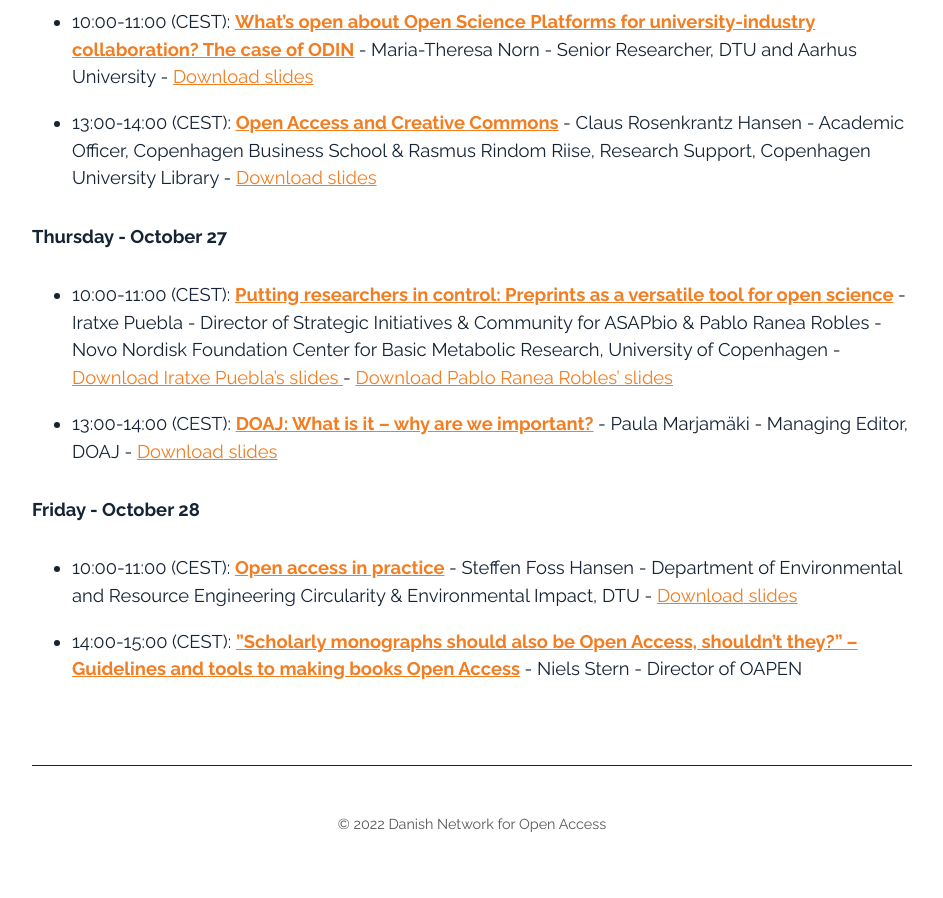
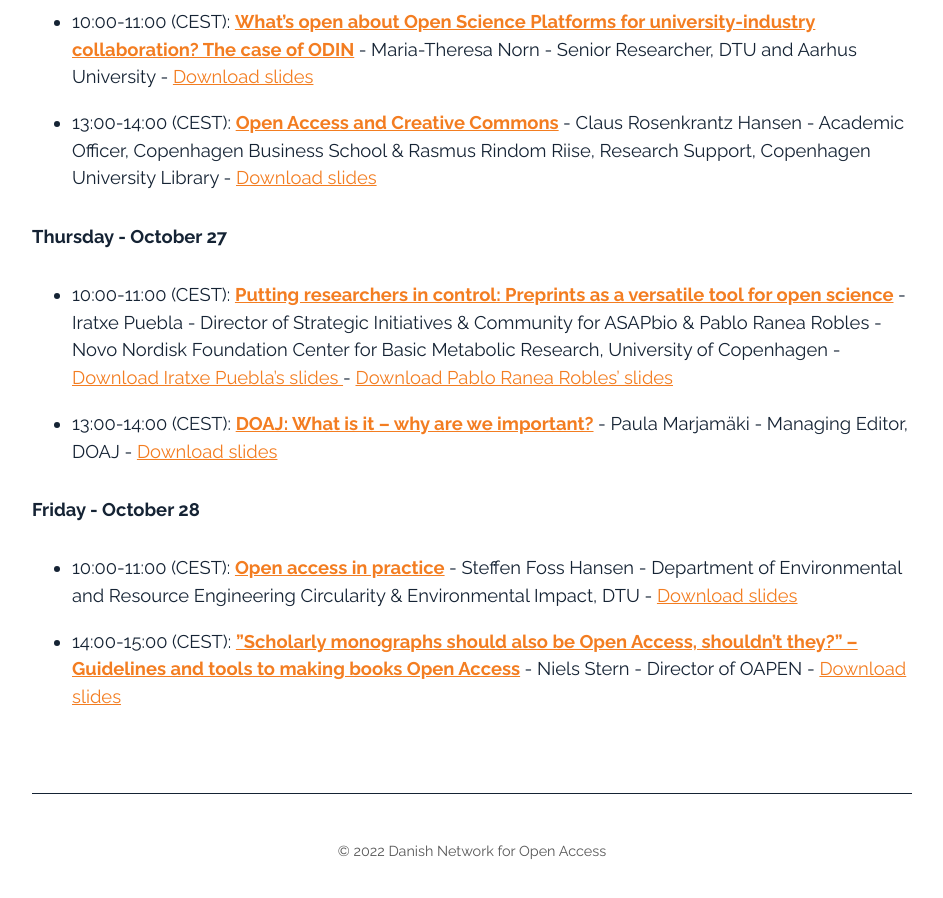
Before and after one commit to openaccess-dk/openaccess-dk.github.io, a Jekyll site: the page built from oaw2022.md, in a window 1280 px wide and 900 px high, scrolled down 2249 px. Shown: the whole window, without its empty margins (168-1111 px from the left). Built offline with Jekyll 4.4.1, drawn with Linux system fonts in a browser that asks for light colours; before the commit the page ends 3122 px from its top, so only the background shows below that.

Commit message:
Update oaw2022.md

```diff
--- a/oaw2022.md
+++ b/oaw2022.md
@@ -57,4 +57,4 @@
 ##### Friday - October 28
 - 10:00-11:00 (CEST): <b>[Open access in practice](https://openaccess.dk/oaw2022/friday01) </b> - Steffen Foss Hansen - Department of Environmental and Resource Engineering Circularity & Environmental Impact, DTU - <a href="https://sid.erda.dk/share_redirect/buiaEf5Flv" target="_blank"> Download slides </a>
 
-- 14:00-15:00 (CEST): <b>[”Scholarly monographs should also be Open Access, shouldn’t they?” – Guidelines and tools to making books Open Access](https://openaccess.dk/oaw2022/friday02) </b> - Niels Stern - Director of OAPEN
+- 14:00-15:00 (CEST): <b>[”Scholarly monographs should also be Open Access, shouldn’t they?” – Guidelines and tools to making books Open Access](https://openaccess.dk/oaw2022/friday02) </b> - Niels Stern - Director of OAPEN - <a href="https://sid.erda.dk/share_redirect/d3g8aOanbN" target="_blank"> Download slides </a>
```
